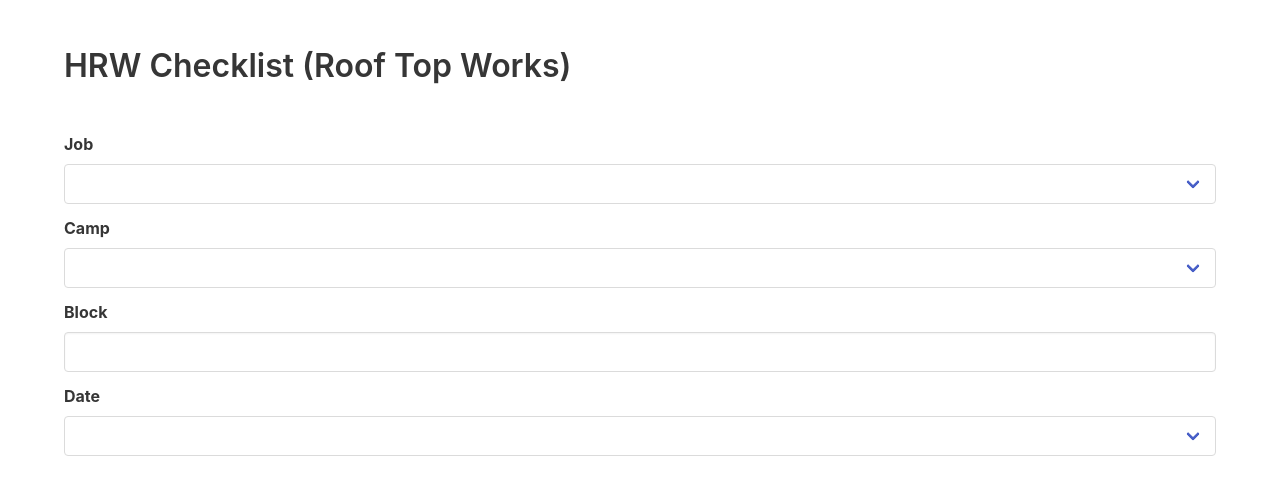
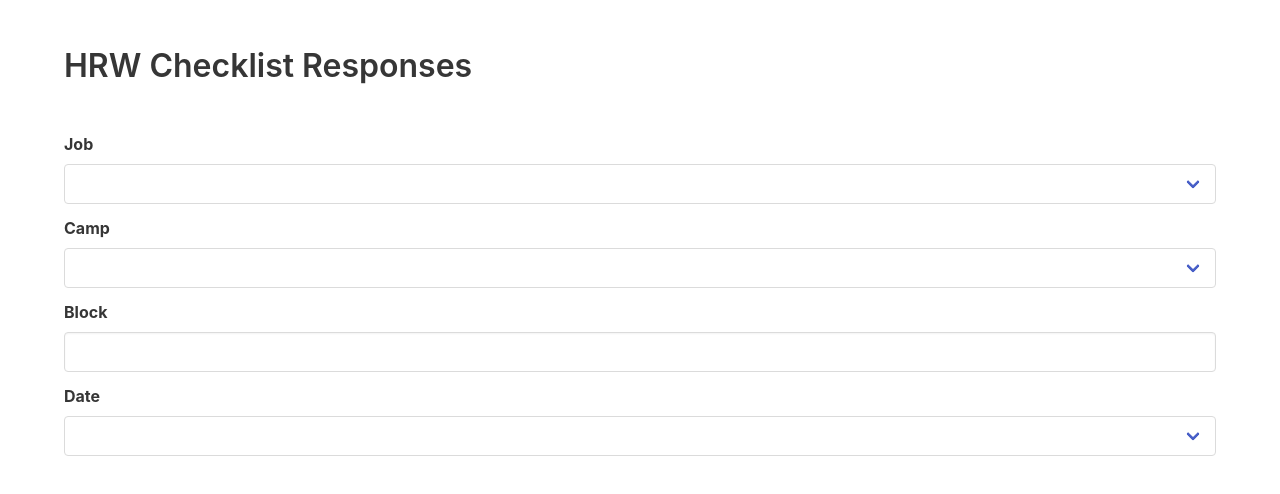
Before and after one commit to sbntech-team/HighRiskWorkChecklist, a plain HTML site: page index.html in a window 1280 px wide. Drawn offline with nearby package versions, Linux system fonts and the light colour scheme.

Commit message:
Fixing title

```diff
--- a/index.html
+++ b/index.html
@@ -12,7 +12,7 @@
   <main id="app">
     <section class="section">
       <div class="container">
-        <h1 class="title">HRW Checklist (Roof Top Works)</h1>
+        <h1 class="title">HRW Checklist Responses</h1>
         <br />
         <div class="field">
           <label class="label">Job</label>
```
